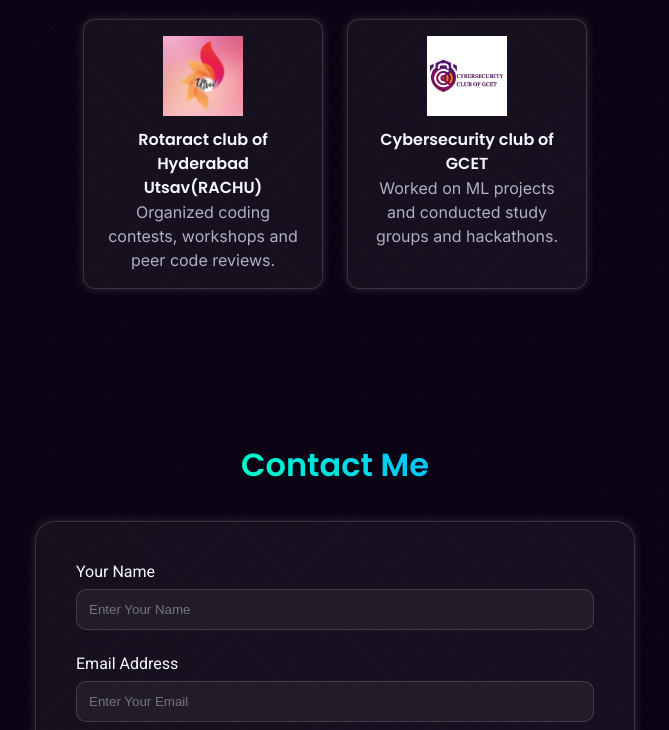
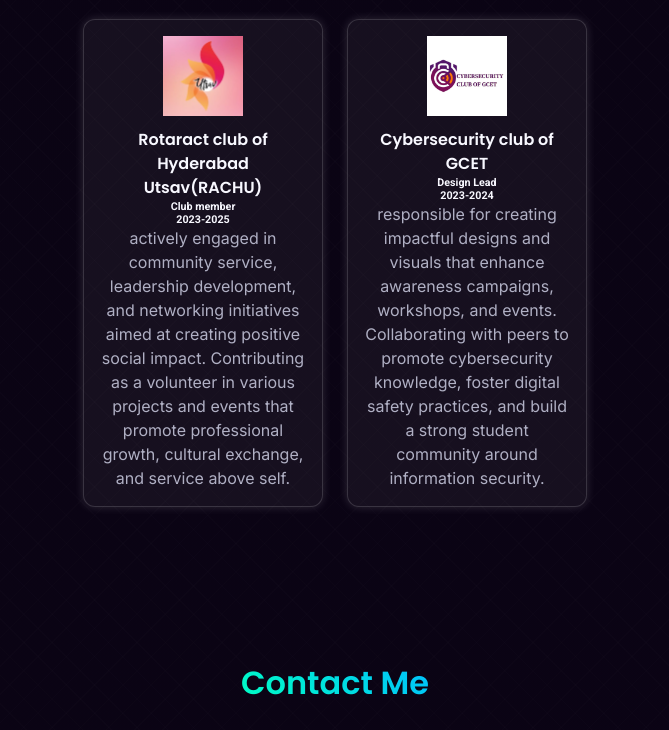
Before and after one commit to tanu-shiv/Personal-portfolio, a Django app: page / in a window 1280 px wide. Shown: the part 3246-3976 px from the top of the page, without its empty margins (305-974 px from the left). Run offline with Django 5.2, Linux system fonts and the light colour scheme; some libraries are stand-ins or nearby versions.

Commit message:
Update home.html

```diff
--- a/resume/templates/home.html
+++ b/resume/templates/home.html
@@ -285,12 +285,16 @@
             <div class="club-card">
                 <img src="{% static 'images/rachu.jpg' %}" alt="Club 1 Logo">
                 <h4>Rotaract club of Hyderabad Utsav(RACHU)</h4>
-                <p class="t-gray">Organized coding contests, workshops and peer code reviews.</p>
+                <h6>Club member</h6>
+                <h6>2023-2025</h6>
+                <p class="t-gray">actively engaged in community service, leadership development, and networking initiatives aimed at creating positive social impact. Contributing as a volunteer in various projects and events that promote professional growth, cultural exchange, and service above self.</p>
             </div>
             <div class="club-card">
                 <img src="{% static 'images/cs_club.jpg' %}" alt="Club 2 Logo">
                 <h4>Cybersecurity club of GCET</h4>
-                <p class="t-gray">Worked on ML projects and conducted study groups and hackathons.</p>
+                <h6>Design Lead</h6>
+                <h6>2023-2024</h6>
+                <p class="t-gray">responsible for creating impactful designs and visuals that enhance awareness campaigns, workshops, and events. Collaborating with peers to promote cybersecurity knowledge, foster digital safety practices, and build a strong student community around information security.</p>
             </div>
         </div>
     </section>
```
